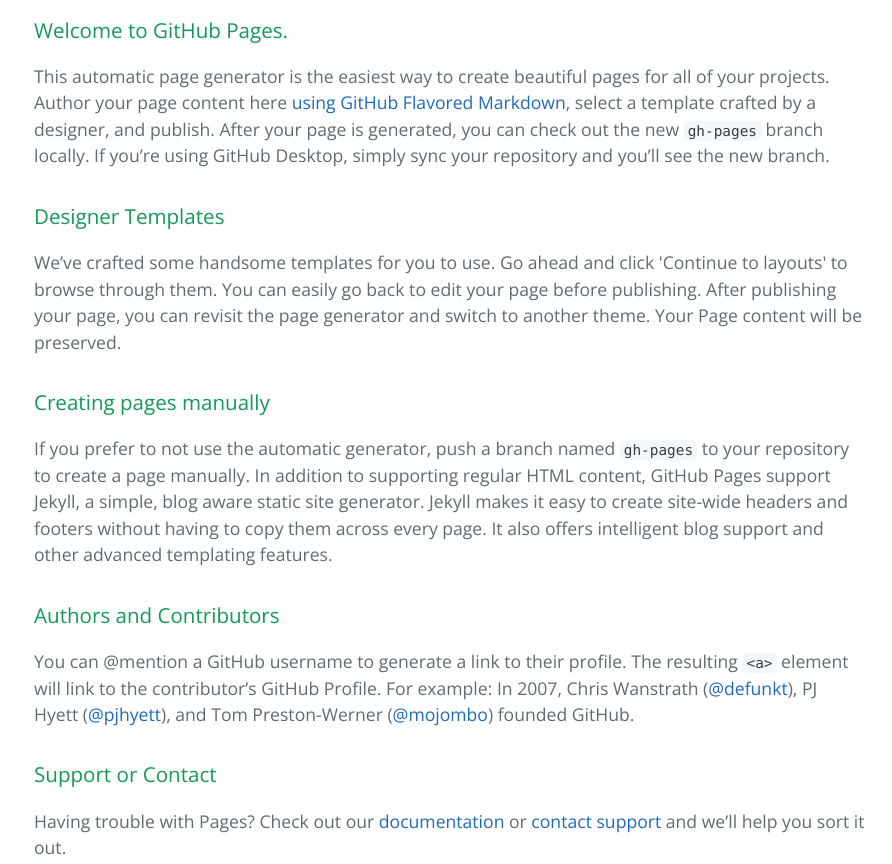
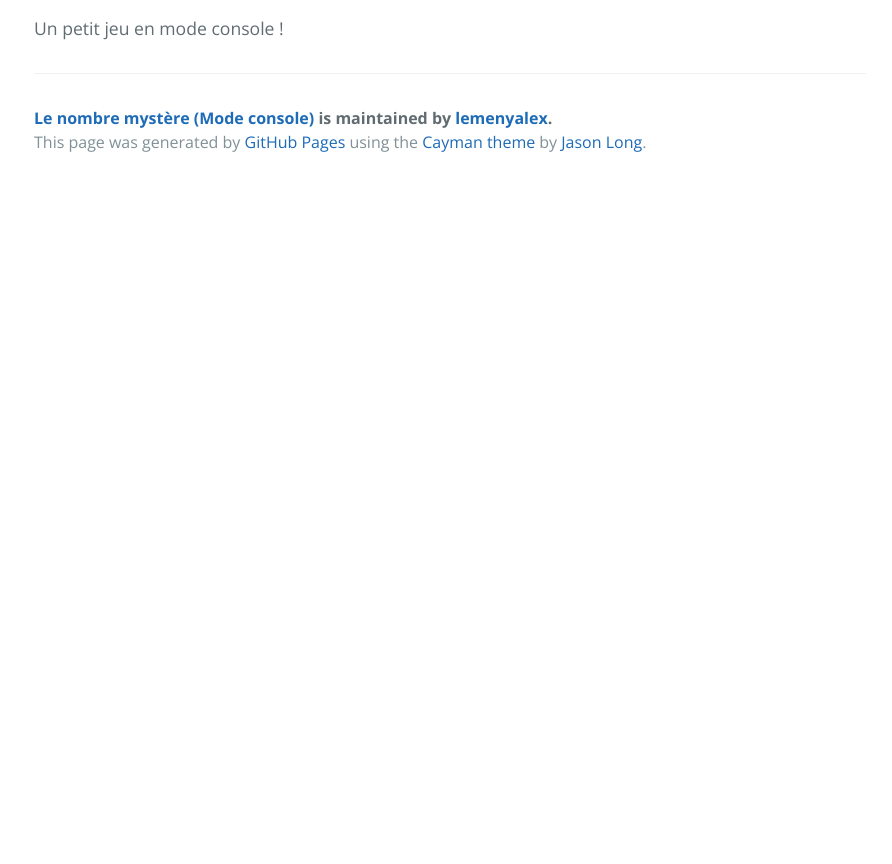
Before and after one commit to lemenyalex/Le-nombre-myst-re, a plain HTML site: page index.html in a window 1280 px wide. Shown: the part 400-1264 px from the top of the page, without its empty margins (190-1082 px from the left). After the commit the page ends 800 px from the top, so only its background shows below. Drawn offline with nearby package versions, Linux system fonts and the light colour scheme.

```diff
--- a/index.html
+++ b/index.html
@@ -19,30 +19,7 @@
     </section>
 
     <section class="main-content">
-      <h3>
-<a id="welcome-to-github-pages" class="anchor" href="#welcome-to-github-pages" aria-hidden="true"><span aria-hidden="true" class="octicon octicon-link"></span></a>Welcome to GitHub Pages.</h3>
-
-<p>This automatic page generator is the easiest way to create beautiful pages for all of your projects. Author your page content here <a href="https://guides.github.com/features/mastering-markdown/">using GitHub Flavored Markdown</a>, select a template crafted by a designer, and publish. After your page is generated, you can check out the new <code>gh-pages</code> branch locally. If you’re using GitHub Desktop, simply sync your repository and you’ll see the new branch.</p>
-
-<h3>
-<a id="designer-templates" class="anchor" href="#designer-templates" aria-hidden="true"><span aria-hidden="true" class="octicon octicon-link"></span></a>Designer Templates</h3>
-
-<p>We’ve crafted some handsome templates for you to use. Go ahead and click 'Continue to layouts' to browse through them. You can easily go back to edit your page before publishing. After publishing your page, you can revisit the page generator and switch to another theme. Your Page content will be preserved.</p>
-
-<h3>
-<a id="creating-pages-manually" class="anchor" href="#creating-pages-manually" aria-hidden="true"><span aria-hidden="true" class="octicon octicon-link"></span></a>Creating pages manually</h3>
-
-<p>If you prefer to not use the automatic generator, push a branch named <code>gh-pages</code> to your repository to create a page manually. In addition to supporting regular HTML content, GitHub Pages support Jekyll, a simple, blog aware static site generator. Jekyll makes it easy to create site-wide headers and footers without having to copy them across every page. It also offers intelligent blog support and other advanced templating features.</p>
-
-<h3>
-<a id="authors-and-contributors" class="anchor" href="#authors-and-contributors" aria-hidden="true"><span aria-hidden="true" class="octicon octicon-link"></span></a>Authors and Contributors</h3>
-
-<p>You can @mention a GitHub username to generate a link to their profile. The resulting <code>&lt;a&gt;</code> element will link to the contributor’s GitHub Profile. For example: In 2007, Chris Wanstrath (<a href="https://github.com/defunkt" class="user-mention">@defunkt</a>), PJ Hyett (<a href="https://github.com/pjhyett" class="user-mention">@pjhyett</a>), and Tom Preston-Werner (<a href="https://github.com/mojombo" class="user-mention">@mojombo</a>) founded GitHub.</p>
-
-<h3>
-<a id="support-or-contact" class="anchor" href="#support-or-contact" aria-hidden="true"><span aria-hidden="true" class="octicon octicon-link"></span></a>Support or Contact</h3>
-
-<p>Having trouble with Pages? Check out our <a href="https://help.github.com/pages">documentation</a> or <a href="https://github.com/contact">contact support</a> and we’ll help you sort it out.</p>
+      <p>Un petit jeu en mode console !</p>
 
       <footer class="site-footer">
         <span class="site-footer-owner"><a href="https://github.com/lemenyalex/Le-nombre-mystere-console">Le nombre mystère (Mode console)</a> is maintained by <a href="https://github.com/lemenyalex">lemenyalex</a>.</span>
```
Also changed, not shown: params.json (+1 -1 lines).
